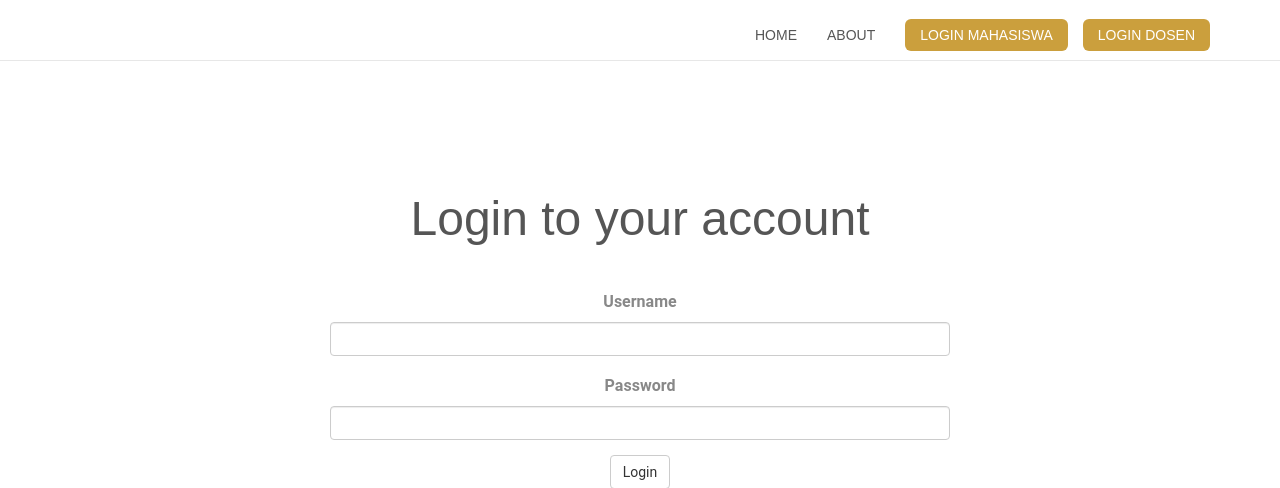
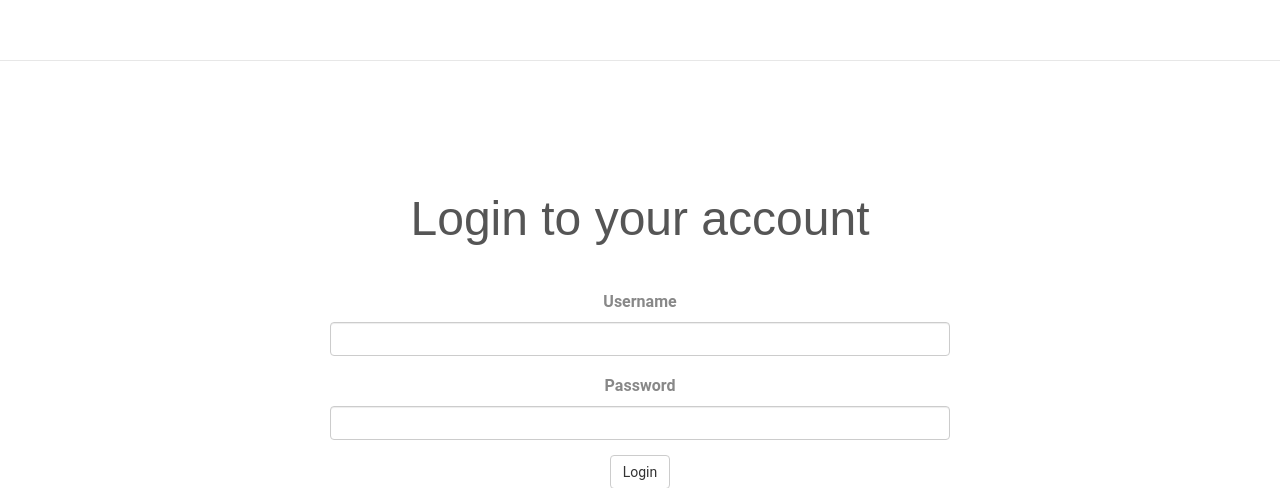
Before and after one commit to wrideveloper/smart-lock, a Flask app: page / in a window 1280 px wide. Shown: the top 488 px of the page. Run offline with Flask 2, Linux system fonts and the light colour scheme; parts of the project's set-up code (start-up, migrations or seed data) failed here and were passed over; some libraries are stand-ins or nearby versions.

Commit message:
edit base.html

```diff
--- a/templates/base.html
+++ b/templates/base.html
@@ -21,14 +21,6 @@
             </button>
             <a href="#" class="navbar-brand">State Polytechnic of Malang</a>
           </div>
-          <div class="collapse navbar-collapse" id="top-navbar1">
-            <ul class="nav navbar-nav navbar-right">
-							<li><a href="{{ url_for('home.homepage') }}">Home</a></li>
-							<li><a href="#">About</a></li>
-              <li><a class="btn btn-link-3" href="{{ url_for('auth.mahasiswa_login') }}">Login Mahasiswa</a></li>
-							<li><a class="btn btn-link-3" href="{{ url_for('auth.dosen_login') }}">Login Dosen</a></li>
-						</ul>
-          </div>
         </div>
       </nav>
     </div>
```
